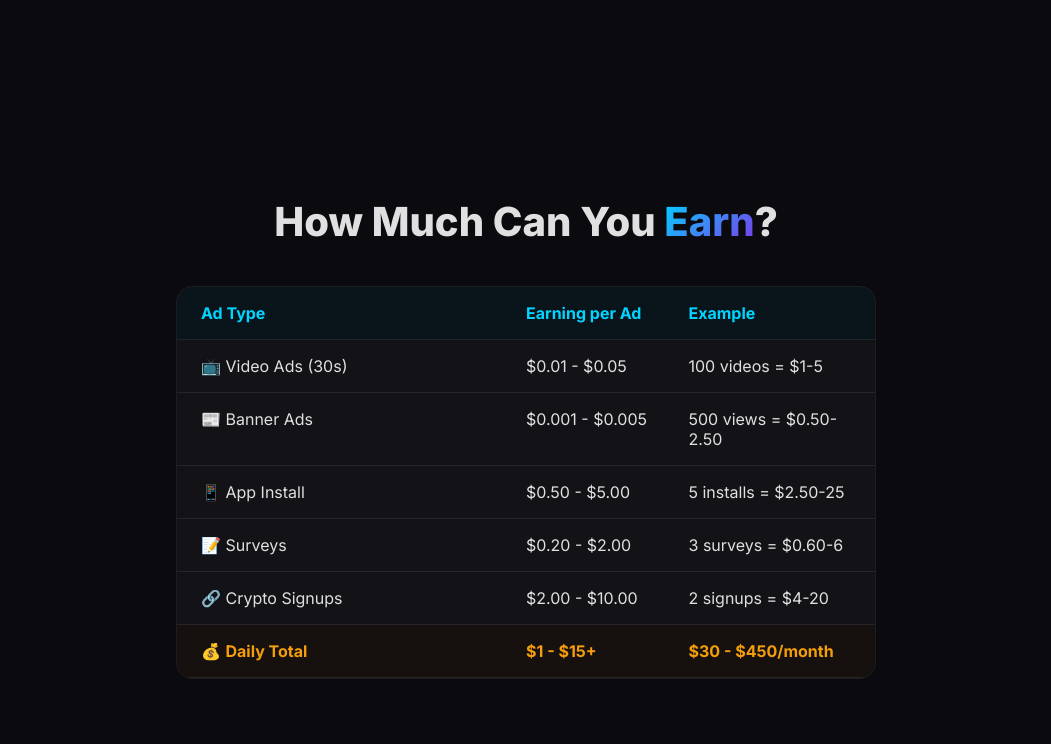
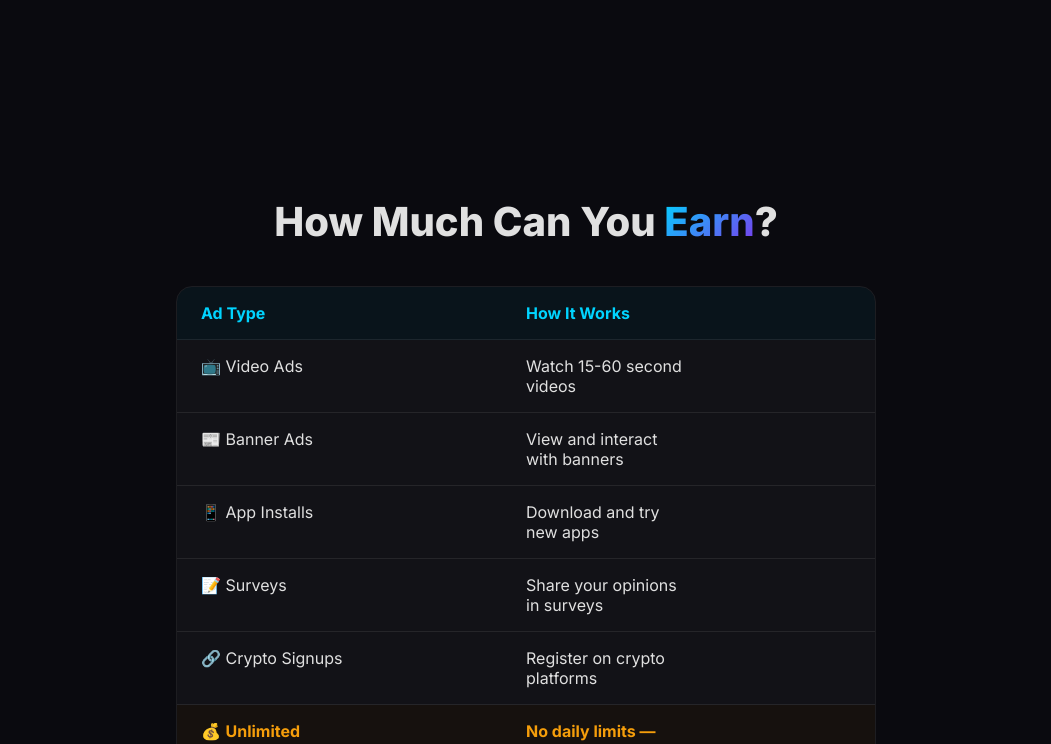
Before and after one commit to kabla1696-ctrl/attentionpay, a plain HTML site: page web/index.html in a window 1280 px wide. Shown: the part 2056-2800 px from the top of the page, without its empty margins (114-1165 px from the left). Drawn offline with Linux system fonts and the light colour scheme.

Commit message:
Remove specific dollar amounts from landing page - honest marketing

```diff
--- a/web/index.html
+++ b/web/index.html
@@ -46,22 +46,22 @@
                         <span class="stat-label">Active Users</span>
                     </div>
                     <div class="stat">
-                        <span class="stat-number" id="stat-paid">$284,391</span>
-                        <span class="stat-label">Total Paid Out</span>
+                        <span class="stat-number">USDC</span>
+                        <span class="stat-label">Real Crypto Payments</span>
                     </div>
                     <div class="stat">
-                        <span class="stat-number">$1-15</span>
-                        <span class="stat-label">Daily Earning</span>
+                        <span class="stat-number">∞</span>
+                        <span class="stat-label">Unlimited Ads</span>
                     </div>
                 </div>
             </div>
         </div>
         <div class="hero-visual">
-            <div class="floating-card card-1">📺 Video Ad → +$0.03</div>
-            <div class="floating-card card-2">📱 App Install → +$1.00</div>
-            <div class="floating-card card-3">🔗 Crypto Signup → +$5.00</div>
-            <div class="floating-card card-4">📝 Survey → +$0.50</div>
-            <div class="floating-card card-5">💰 USDC Withdrawal ✓</div>
+            <div class="floating-card card-1">📺 Watch Video Ads</div>
+            <div class="floating-card card-2">📱 Try New Apps</div>
+            <div class="floating-card card-3">🔗 Sign Up on Crypto</div>
+            <div class="floating-card card-4">📝 Complete Surveys</div>
+            <div class="floating-card card-5">💰 Withdraw USDC</div>
         </div>
     </section>
 
@@ -139,38 +139,31 @@
         <div class="earnings-table">
             <div class="earn-row header">
                 <div>Ad Type</div>
-                <div>Earning per Ad</div>
-                <div>Example</div>
+                <div>How It Works</div>
             </div>
             <div class="earn-row">
-                <div>📺 Video Ads (30s)</div>
-                <div>$0.01 - $0.05</div>
-                <div>100 videos = $1-5</div>
+                <div>📺 Video Ads</div>
+                <div>Watch 15-60 second videos</div>
             </div>
             <div class="earn-row">
                 <div>📰 Banner Ads</div>
-                <div>$0.001 - $0.005</div>
-                <div>500 views = $0.50-2.50</div>
+                <div>View and interact with banners</div>
             </div>
             <div class="earn-row">
-                <div>📱 App Install</div>
-                <div>$0.50 - $5.00</div>
-                <div>5 installs = $2.50-25</div>
+                <div>📱 App Installs</div>
+                <div>Download and try new apps</div>
             </div>
             <div class="earn-row">
                 <div>📝 Surveys</div>
-                <div>$0.20 - $2.00</div>
-                <div>3 surveys = $0.60-6</div>
+                <div>Share your opinions in surveys</div>
             </div>
             <div class="earn-row">
                 <div>🔗 Crypto Signups</div>
-                <div>$2.00 - $10.00</div>
-                <div>2 signups = $4-20</div>
+                <div>Register on crypto platforms</div>
             </div>
             <div class="earn-row highlight">
-                <div>💰 <strong>Daily Total</strong></div>
-                <div><strong>$1 - $15+</strong></div>
-                <div><strong>$30 - $450/month</strong></div>
+                <div>💰 <strong>Unlimited</strong></div>
+                <div><strong>No daily limits — watch as many as you want</strong></div>
             </div>
         </div>
     </section>
```
